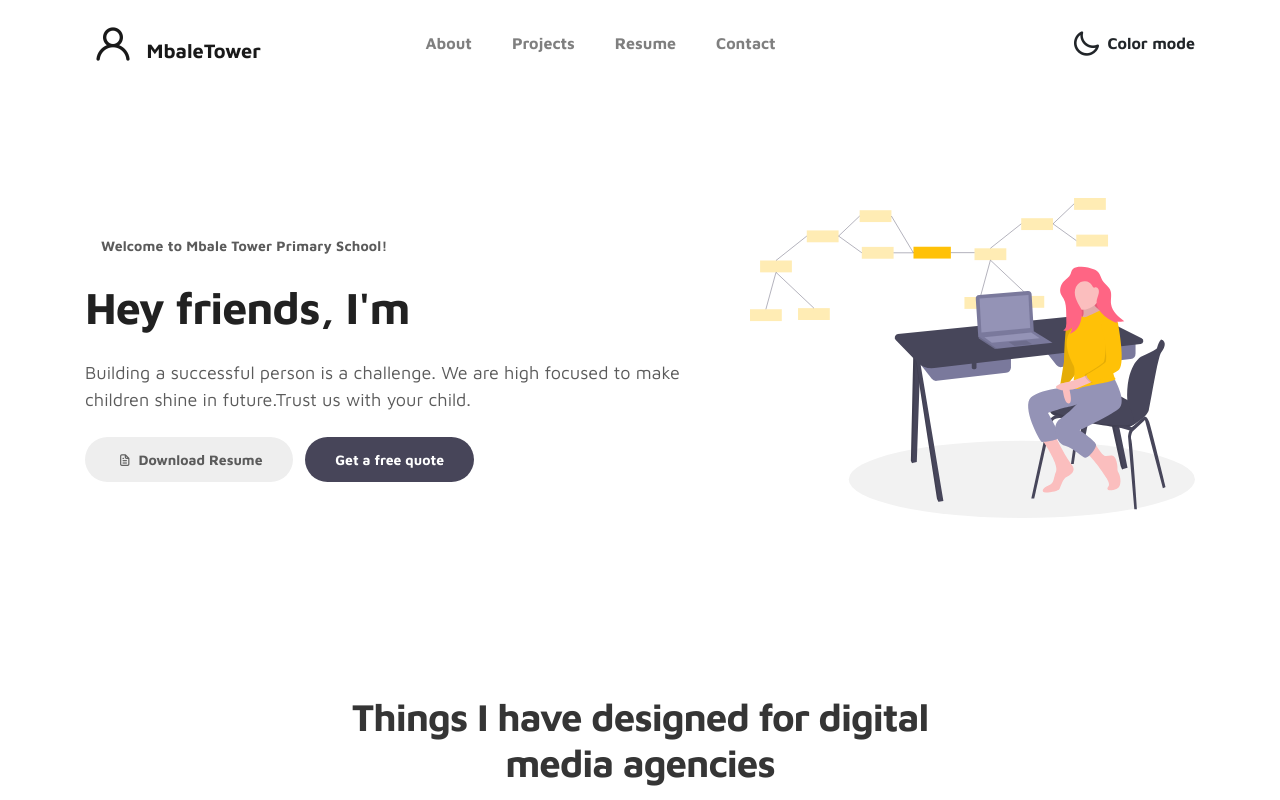
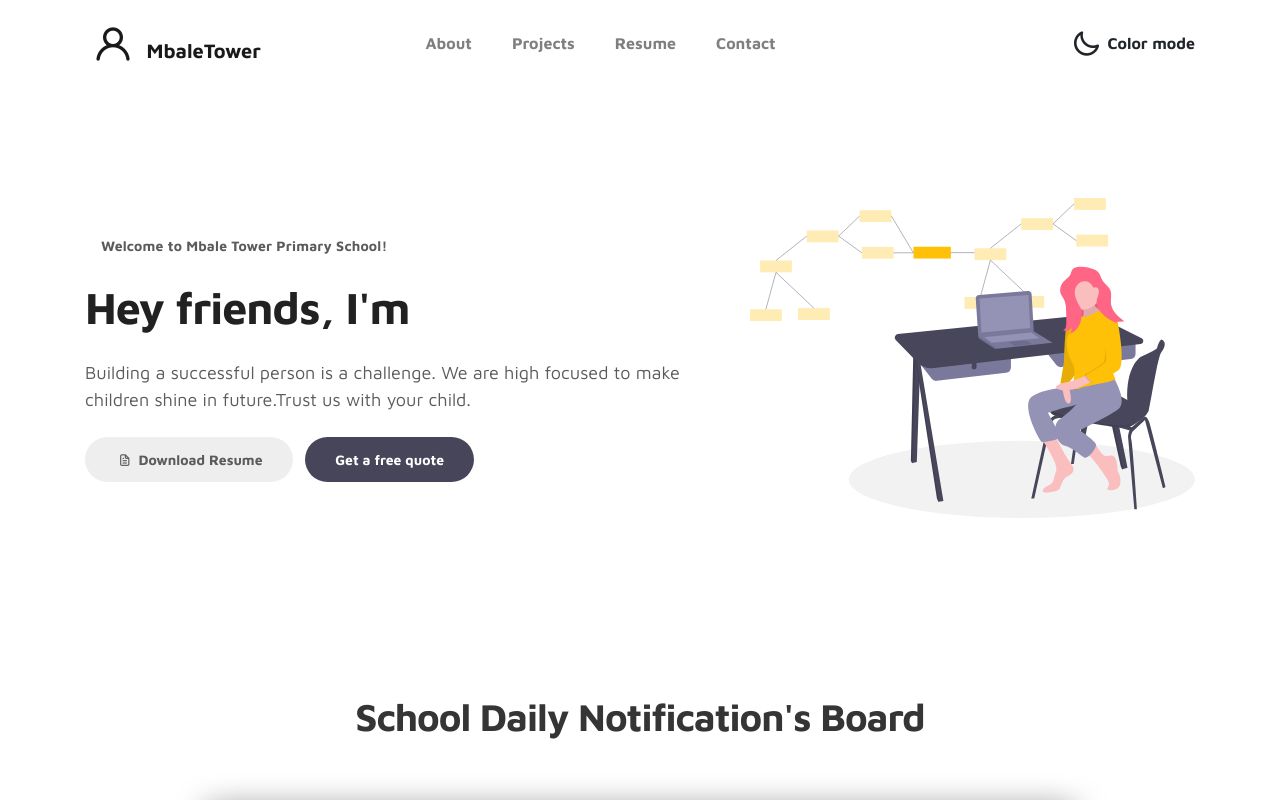
Before and after one commit to nategeissa4555-glitch/mbale_tower, a plain HTML site: page index.html in a window 1280 px wide. Shown: the top 800 px of the page. Drawn offline with Linux system fonts and the light colour scheme.

Commit message:
Update index.html

```diff
--- a/index.html
+++ b/index.html
@@ -110,7 +110,7 @@ https://www.tooplate.com/view/2115-marvel
                   <div class="col-lg-11 text-center mx-auto col-12">
 
                       <div class="col-lg-8 mx-auto">
-                        <h2>Things I have designed for digital media agencies</h2>
+                        <h2>School Daily Notification's Board</h2>
                       </div>
 
                       <div class="owl-carousel owl-theme">
```
